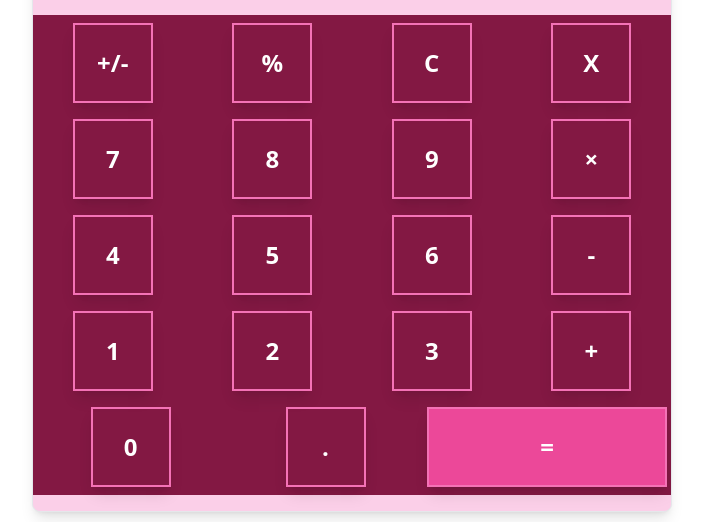
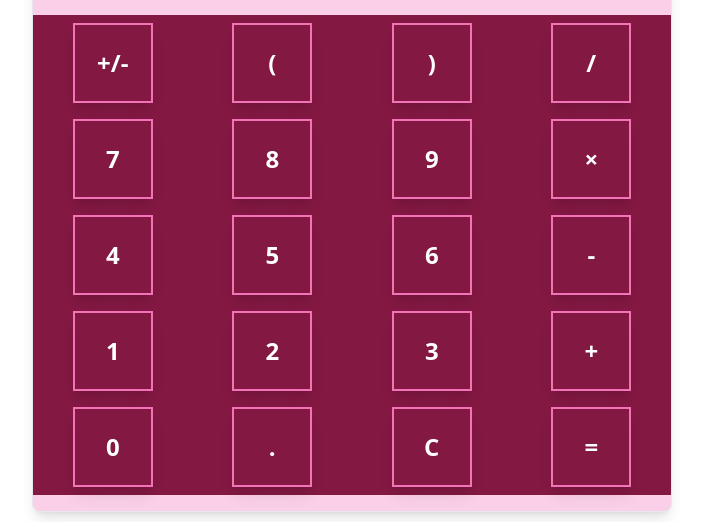
Before and after one commit to deithercasagnap/activity-calculator, a plain HTML site: page src/index.html in a window 1280 px wide. Shown: the part 278-800 px from the top of the page, without its empty margins (288-991 px from the left). Drawn offline with nearby package versions, Linux system fonts and the light colour scheme.

Commit message:
Update index.html

```diff
--- a/src/index.html
+++ b/src/index.html
@@ -24,15 +24,15 @@
     </div>
 
     <div class="flex-1 px-2 py-2 justify-center flex items-center text-white text-2xl font-semibold">
-      <div class=" h-20 w-20 flex items-center justify-center shadow-lg border-2 border-pink-400 hover:border-2 hover:border-gray-500 focus:outline-none">%</div>
+      <div class=" h-20 w-20 flex items-center justify-center shadow-lg border-2 border-pink-400 hover:border-2 hover:border-gray-500 focus:outline-none">(</div>
     </div>
 
     <div class="flex-1 px-2 py-2 justify-center flex items-center text-white text-2xl font-semibold">
-      <div class=" h-20 w-20 flex items-center justify-center shadow-lg border-2 border-pink-400 hover:border-2 hover:border-gray-500 focus:outline-none">C</div>
+      <div class=" h-20 w-20 flex items-center justify-center shadow-lg border-2 border-pink-400 hover:border-2 hover:border-gray-500 focus:outline-none">)</div>
     </div>
 
     <div class="flex-1 px-2 py-2 justify-center flex items-center text-white text-2xl font-semibold">
-      <div class=" h-20 w-20 flex items-center justify-center shadow-lg border-2 border-pink-400 hover:border-2 hover:border-gray-500 focus:outline-none">X</div>
+      <div class=" h-20 w-20 flex items-center justify-center shadow-lg border-2 border-pink-400 hover:border-2 hover:border-gray-500 focus:outline-none">/</div>
     </div>
 </div>
 
@@ -100,10 +100,13 @@
       <div class="h-20 w-20 flex items-center  justify-center shadow-lg border-2 border-pink-400 hover:border-2 hover:border-gray-500 focus:outline-none">.</div>
     </div>
 
+    <div class="flex-1 px-2 py-2 justify-center flex items-center text-white text-2xl font-semibold">
+        <div class=" h-20 w-20 flex items-center  justify-center shadow-lg border-2 border-pink-400 hover:border-2 hover:border-gray-500 focus:outline-none">C</div>
+      </div>
 
-    <div class="flex-2 px-1 py-2 p-5 justify-center flex items-center text-white text-2xl font-semibold">
-      <div class=" h-20 w-60 flex items-center bg-pink-500 justify-center shadow-lg border-2 border-pink-400 hover:border-2 hover:border-gray-500 focus:outline-none">=</div>
-    </div>
+      <div class="flex-1 px-2 py-2 justify-center flex items-center text-white text-2xl font-semibold">
+        <div class="h-20 w-20 flex items-center  justify-center shadow-lg border-2 border-pink-400 hover:border-2 hover:border-gray-500 focus:outline-none">=</div>
+      </div>
 </div>
   </div>
 </div>
```
